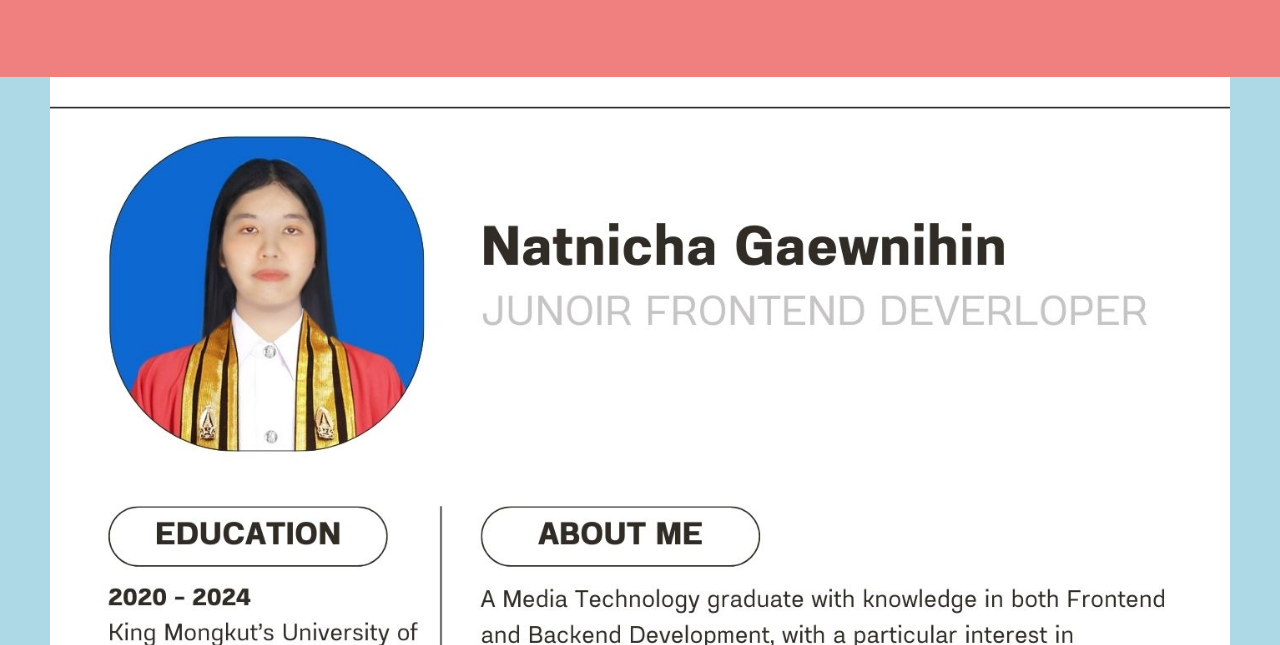
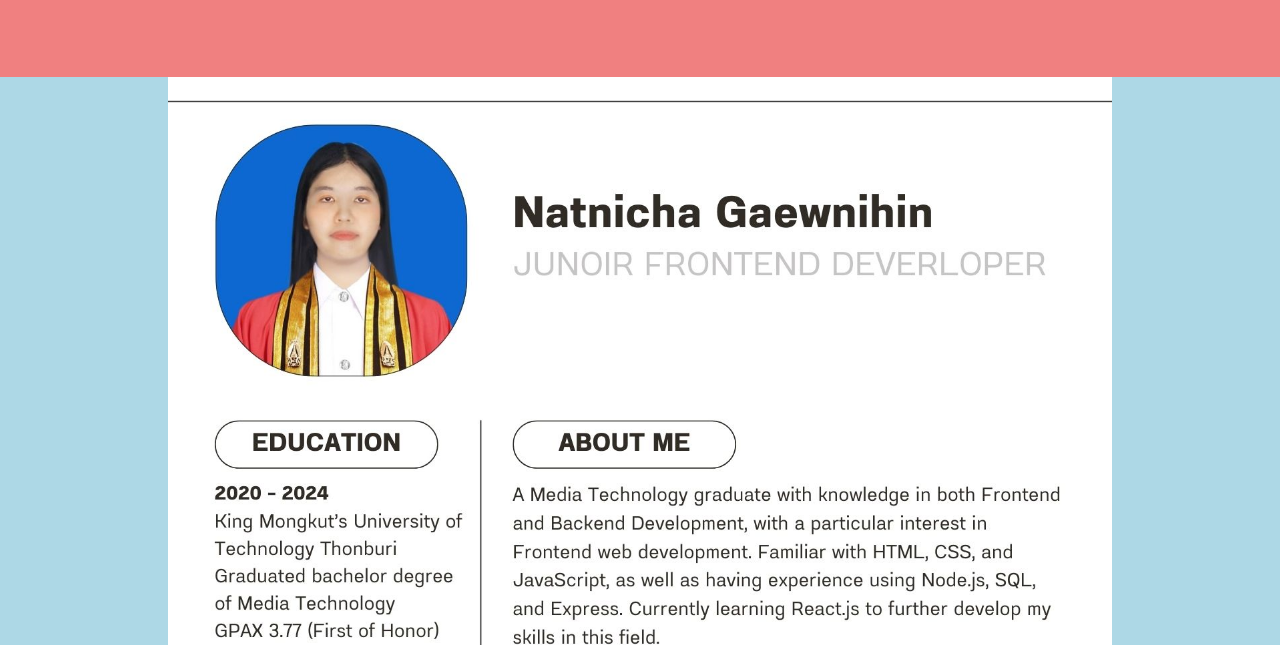
Before and after one commit to Natnicha24/my-portfolio, a website: page resume.html in a window 1280 px wide. Shown: the part 155-800 px from the top of the page. Drawn offline with Linux system fonts and the light colour scheme.

Commit message:
back to started

```diff
--- a/main.css
+++ b/main.css
@@ -12,7 +12,7 @@ body {
 .page {
     display: flex;
     flex-direction: column;
-    width: 100%;
+    width: 100vw;
 }
 
 .black {
@@ -62,6 +62,13 @@ body {
 .text-size-16 {
     font-size: 16px;
     font-weight: 400;
+}
+
+
+.page{
+   display: flex;
+   flex-direction: column;
+   flex-basis: auto;
 }
 
 .nav-container {
--- a/resume.css
+++ b/resume.css
@@ -26,5 +26,5 @@ h1 {
 }
 
 .resume-img>img {
-    width: 100%;
+    width: 80%;
 }
```
